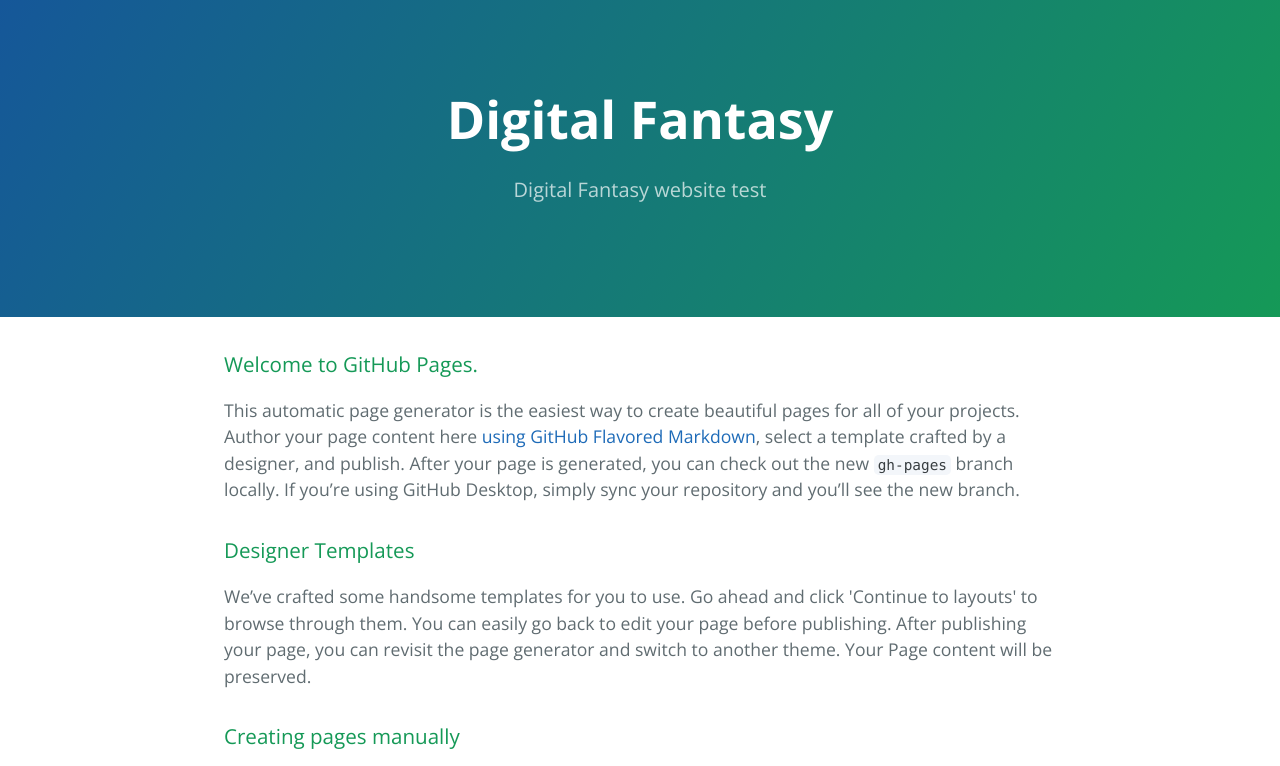
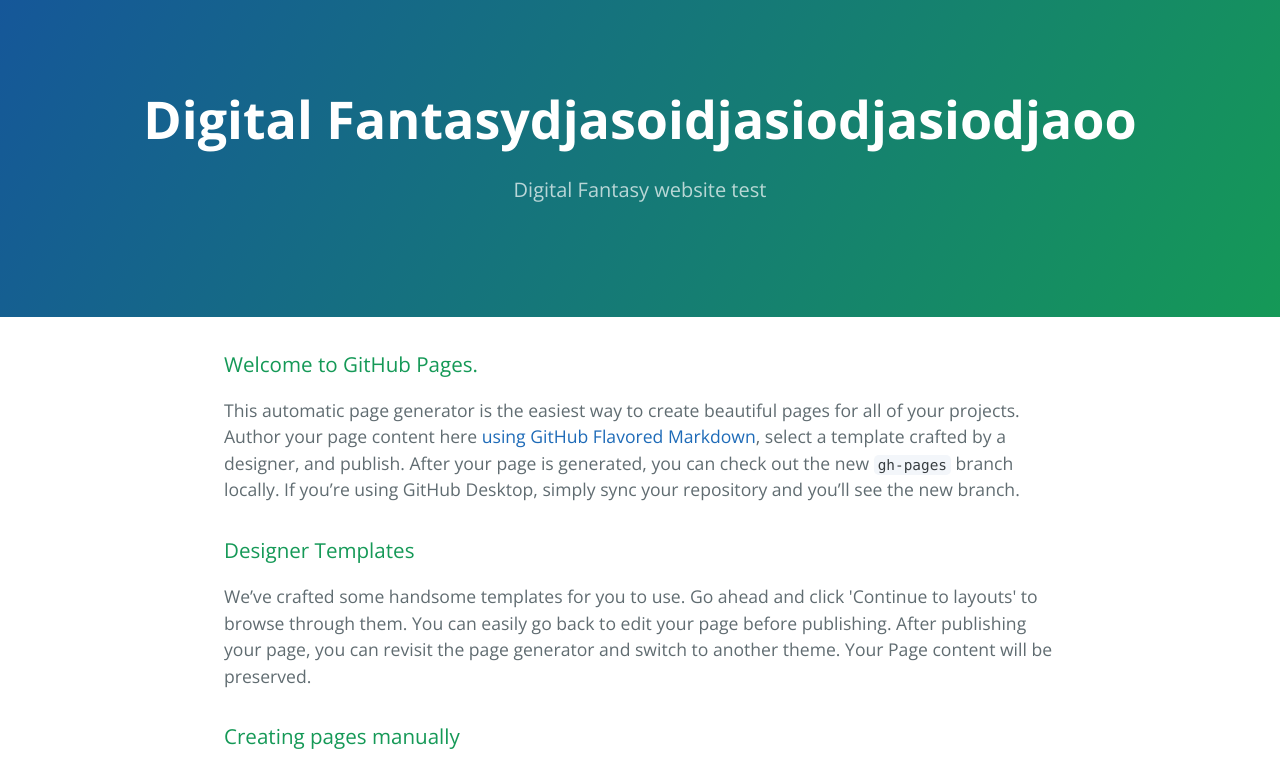
Before and after one commit to imdiogodantas/digitalfantasy, a plain HTML site: page index.html in a window 1280 px wide. Shown: the top 766 px of the page. Drawn offline with nearby package versions, Linux system fonts and the light colour scheme.

Commit message:
Title change test
Testing the desktop app

```diff
--- a/index.html
+++ b/index.html
@@ -11,7 +11,7 @@
   </head>
   <body>
     <section class="page-header">
-      <h1 class="project-name">Digital Fantasy</h1>
+      <h1 class="project-name">Digital Fantasydjasoidjasiodjasiodjaoo</h1>
       <h2 class="project-tagline">Digital Fantasy website test</h2>
     </section>
 
```
